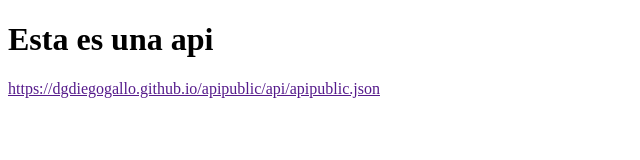
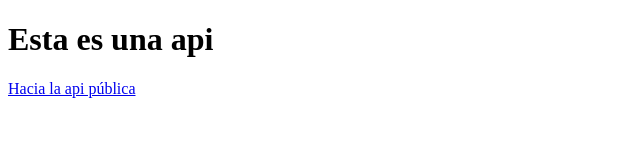
Before and after one commit to DGDiegoGallo/apipublic, a plain HTML site: page index.html in a window 1280 px wide. Shown: the whole page, without its empty margins (0-640 px from the left). Drawn offline with Linux system fonts and the light colour scheme.

Commit message:
Una ultima actualización lo juro

```diff
--- a/index.html
+++ b/index.html
@@ -5,9 +5,8 @@
     <meta name="viewport" content="width=device-width, initial-scale=1.0">
     <title>Document</title>
 </head>
-<h1>Esta es una api</h1>
-<a href>https://dgdiegogallo.github.io/apipublic/api/apipublic.json</a>
 <body>
-
+    <h1>Esta es una api</h1>
+    <a href="https://dgdiegogallo.github.io/apipublic/api/apipublic.json">Hacia la api pública</a>
 </body>
 </html>
```
